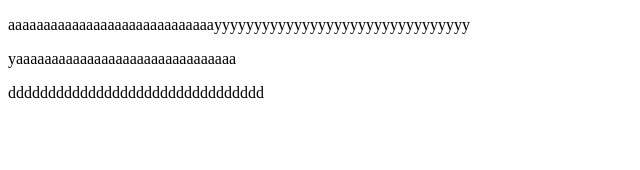
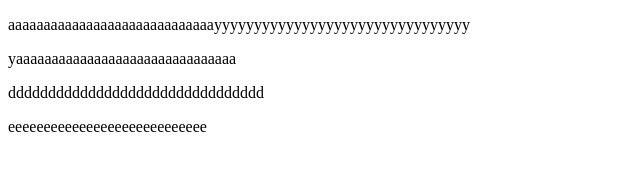
Before and after one commit to seko-tokka/test, a plain HTML site: page index.html in a window 1280 px wide. Shown: the whole page, without its empty margins (0-640 px from the left). Drawn offline with Linux system fonts and the light colour scheme.

Commit message:
テキスト追加

```diff
--- a/index.html
+++ b/index.html
@@ -10,5 +10,6 @@
     <p>aaaaaaaaaaaaaaaaaaaaaaaaaaaaayyyyyyyyyyyyyyyyyyyyyyyyyyyyyyyy</p>
     <p>yaaaaaaaaaaaaaaaaaaaaaaaaaaaaaaa</p>
     <p>dddddddddddddddddddddddddddddddd</p>
+    <p>eeeeeeeeeeeeeeeeeeeeeeeeeeee</p>
 </body>
 </html>
```
